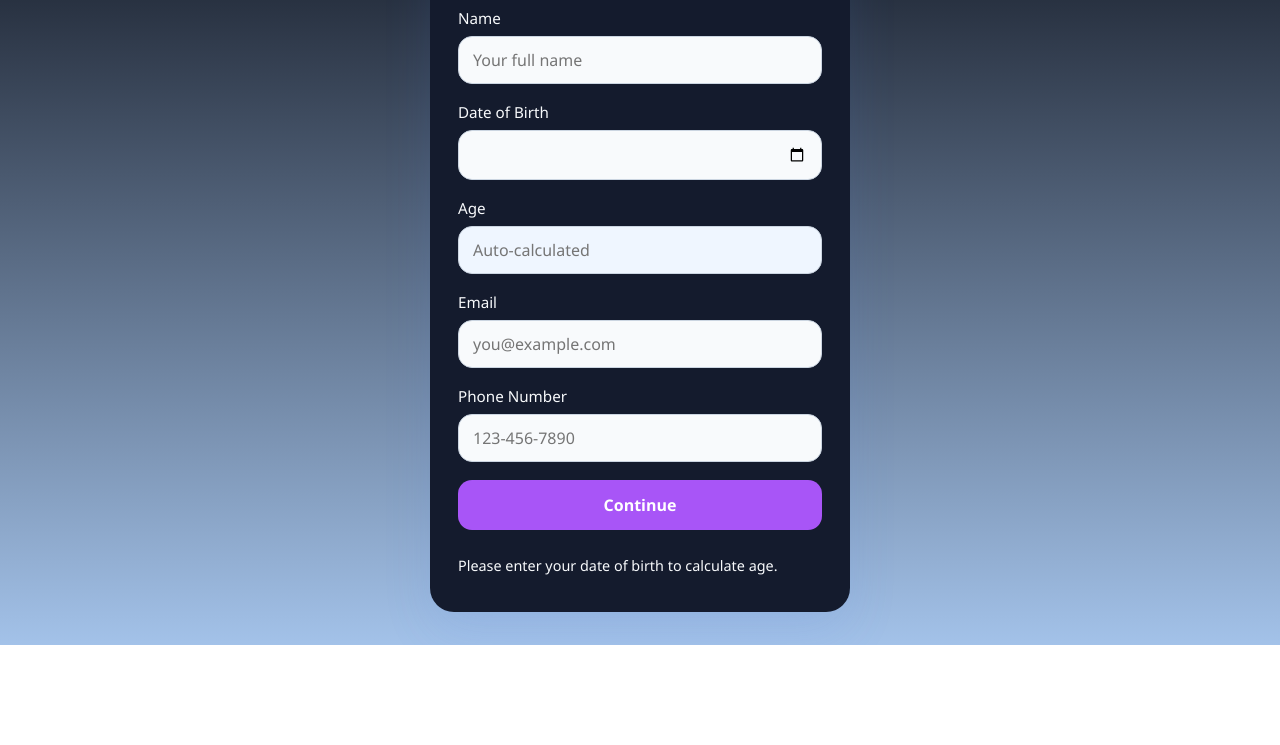
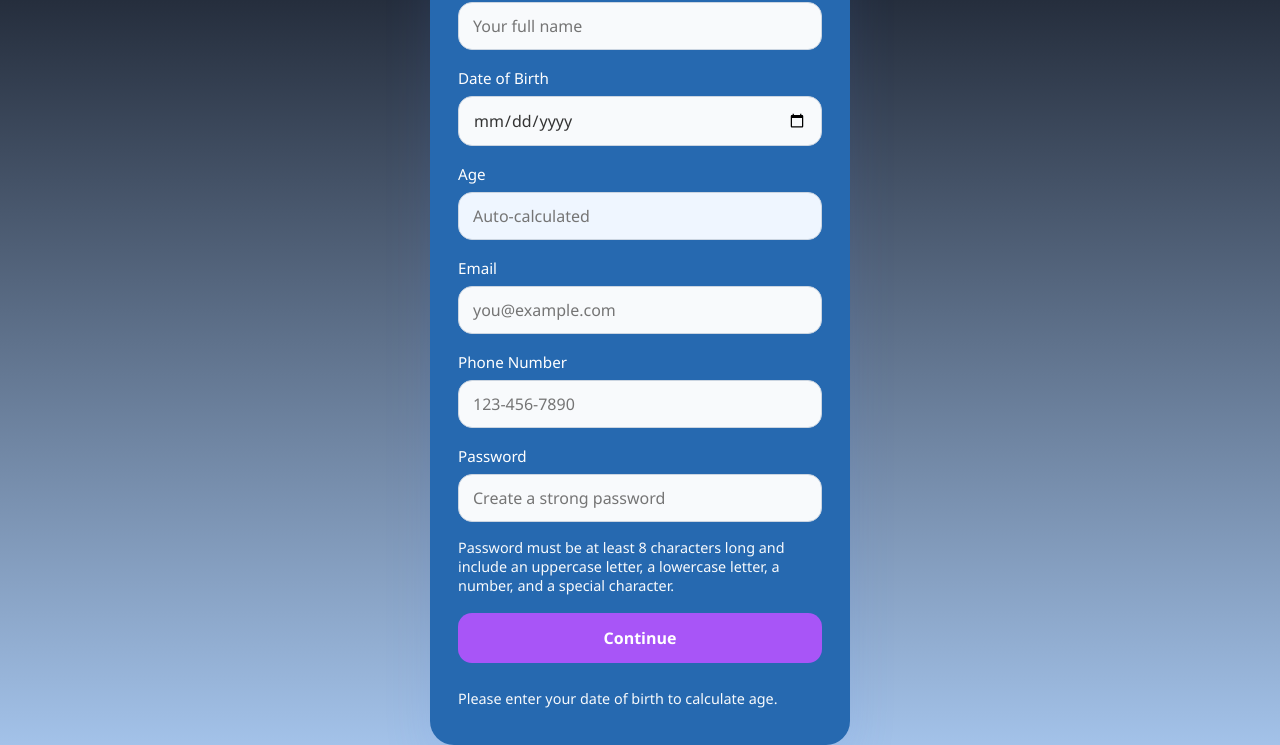
Before and after one commit to samitsb/stranger-Connect, a plain HTML site: page client/page/signup/signup.html in a window 1280 px wide. Shown: the part 155-900 px from the top of the page. Before the commit the page ends 800 px from the top, so only its background shows below. Drawn offline with Linux system fonts and the light colour scheme.

Commit message:
signup fixed

```diff
--- a/client/page/login/style.css
+++ b/client/page/login/style.css
@@ -17,7 +17,7 @@ body {
 .login-panel {
     width: min(420px, 92vw);
     padding: 32px 28px;
-    background: #3594f9;
+    background: #2669b0;
     border-radius: 24px;
     box-shadow: 0 20px 50px rgba(85, 128, 227, 0.12);
 }
--- a/client/page/signup/signup.html
+++ b/client/page/signup/signup.html
@@ -39,6 +39,12 @@
                 <input type="tel" id="phone" name="phone" placeholder="123-456-7890" pattern="[0-9\-\s]+" required>
             </label>
 
+            <label>
+                <span>Password</span>
+                <input type="password" name="password" placeholder="Create a strong password" required>
+                <p class="hint" id="password-hint">Password must be at least 8 characters long and include an uppercase letter, a lowercase letter, a number, and a special character.</p>
+            </label>
+
             <button type="submit" id="submit-btn">Continue</button>
             <p class="hint" id="hint-text">Please enter your date of birth to calculate age.</p>
         </form>
--- a/client/page/signup/style.css
+++ b/client/page/signup/style.css
@@ -3,7 +3,7 @@
     padding: 0;
     box-sizing: border-box;
     font-family: 'Segoe UI', Tahoma, Geneva, Verdana, sans-serif;
-    color: #F8FAFC;
+    color: #ffffff;
 }
 body {
     min-height: 100vh;
@@ -11,13 +11,13 @@ body {
     align-items: center;
     justify-content: center;
     background: linear-gradient(180deg, #0B0F19 0%, #a3c2e9 100%);
-    color: #F8FAFC;
+
 }
 
 .login-panel {
     width: min(420px, 92vw);
     padding: 32px 28px;
-    background: #141B2D;
+    background: #2669b0;
     border-radius: 24px;
     box-shadow: 0 20px 50px rgba(85, 128, 227, 0.12);
 }
@@ -41,7 +41,7 @@ body {
 .login-form label {
     display: grid;
     gap: 8px;
-    color: #F8FAFC;
+    color: #ffffff;
     font-size: 0.95rem;
 }
 
@@ -54,6 +54,7 @@ body {
     font-size: 1rem;
     outline: none;
     transition: border-color 0.2s, box-shadow 0.2s;
+    color: #333;
 }
 
 .login-form input:focus {
@@ -63,7 +64,7 @@ body {
 
 .login-form input[readonly] {
     background: #eff6ff;
-    color: #F8FAFC;
+    color: #000000;
 }
 
 button#submit-btn {
```
Also changed, not shown: client/page/login/login.html (+0 -13 lines).
